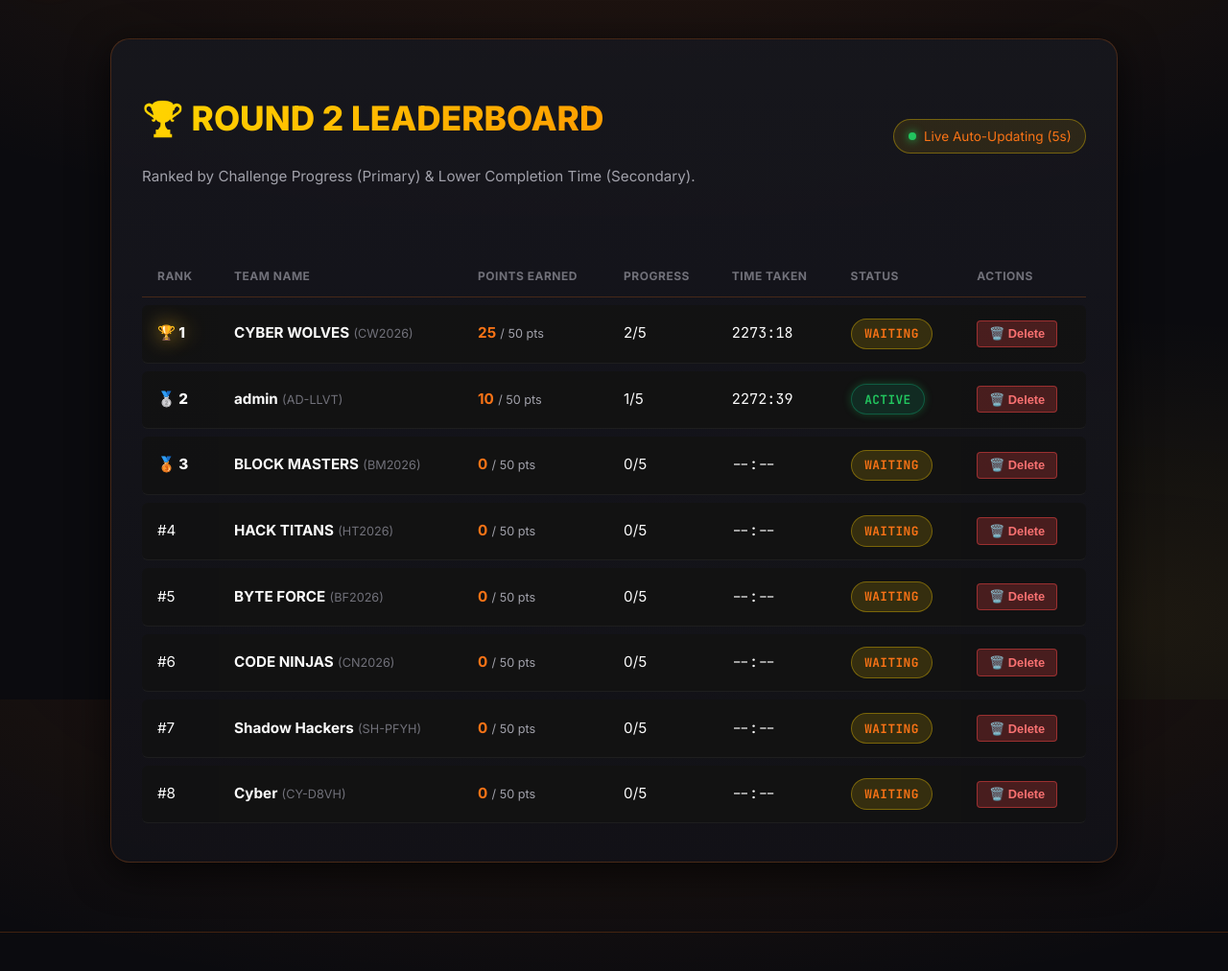
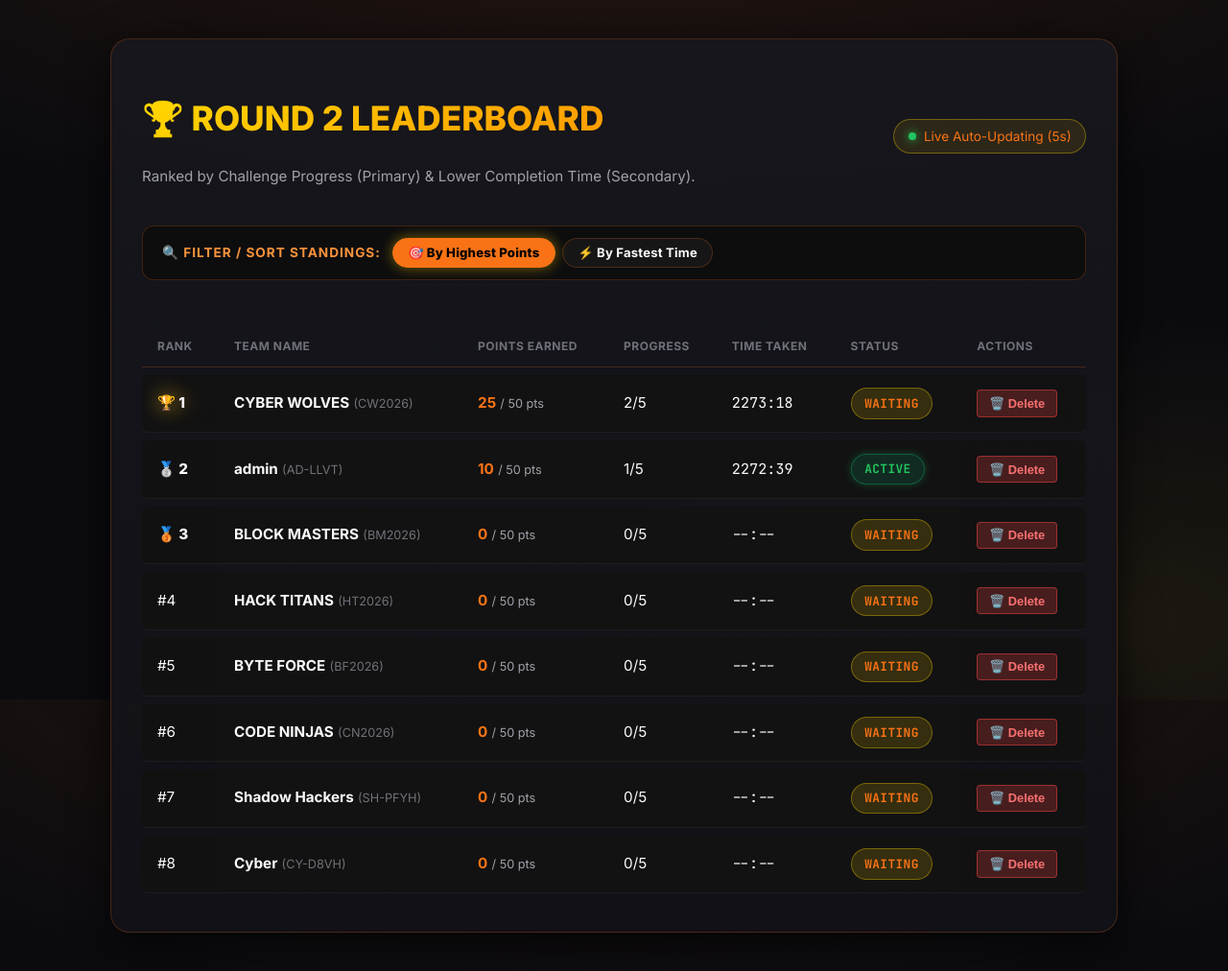
Before and after one commit to ACV07/GAME, a Flask app: page /leaderboard in a window 1280 px wide. Shown: the part 71-1083 px from the top of the page at 96% size. Run offline with Flask 3, Linux system fonts and the light colour scheme; the visitor is signed in with stand-in values (Sample User, id 1); data comes from the database, SQL or seed files in the repository.

Commit message:
Add Leaderboard filter options for sorting by Highest Points vs Fastest Time Taken with live auto-refresh support

```diff
--- a/models.py
+++ b/models.py
@@ -617,13 +617,25 @@ class SubmissionModel:
 
 class LeaderboardModel:
     @staticmethod
-    def get_rankings():
+    def get_rankings(sort_by='points'):
         conn = get_db_connection()
-        # Leaderboard Ranking Rules:
-        # 1. Total Score (Points) DESCENDING (Primary factor)
-        # 2. Progress (current_challenge) DESCENDING (Secondary factor)
-        # 3. Elapsed Time (elapsed_seconds) ASCENDING (Tie-breaker)
-        query = """
+
+        if sort_by == 'time':
+            order_clause = """
+                elapsed_seconds ASC,
+                total_score DESC,
+                current_challenge DESC,
+                id ASC
+            """
+        else:
+            order_clause = """
+                total_score DESC,
+                current_challenge DESC,
+                elapsed_seconds ASC,
+                id ASC
+            """
+
+        query = f"""
             SELECT
                 id, team_code, team_name, current_challenge, total_score, status, start_time, completion_time,
                 CASE
@@ -632,11 +644,7 @@ class LeaderboardModel:
                     ELSE 999999
                 END AS elapsed_seconds
             FROM teams
-            ORDER BY
-                total_score DESC,
-                current_challenge DESC,
-                elapsed_seconds ASC,
-                id ASC
+            ORDER BY {order_clause}
         """
         rows = conn.execute(query).fetchall()
         conn.close()
--- a/routes/leaderboard.py
+++ b/routes/leaderboard.py
@@ -1,4 +1,4 @@
-from flask import Blueprint, render_template, jsonify, session, redirect, url_for, flash
+from flask import Blueprint, render_template, jsonify, session, redirect, url_for, flash, request
 from models import LeaderboardModel
 from routes.admin import admin_required
 
@@ -8,12 +8,18 @@ leaderboard_bp = Blueprint('leaderboard', __name__)
 @admin_required
 def view_leaderboard():
     """Renders the live leaderboard page (Admin Access Only)."""
-    rankings = LeaderboardModel.get_rankings()
-    return render_template('leaderboard.html', rankings=rankings)
+    sort_by = request.args.get('sort', 'points')
+    if sort_by not in ['points', 'time']:
+        sort_by = 'points'
+    rankings = LeaderboardModel.get_rankings(sort_by=sort_by)
+    return render_template('leaderboard.html', rankings=rankings, active_sort=sort_by)
 
 @leaderboard_bp.route('/api/leaderboard')
 @admin_required
 def api_leaderboard():
     """JSON endpoint for live leaderboard auto-polling (Admin Access Only)."""
-    rankings = LeaderboardModel.get_rankings()
-    return jsonify({'rankings': rankings})
+    sort_by = request.args.get('sort', 'points')
+    if sort_by not in ['points', 'time']:
+        sort_by = 'points'
+    rankings = LeaderboardModel.get_rankings(sort_by=sort_by)
+    return jsonify({'rankings': rankings, 'active_sort': sort_by})
--- a/static/js/leaderboard.js
+++ b/static/js/leaderboard.js
@@ -6,6 +6,15 @@
 document.addEventListener('DOMContentLoaded', () => {
   const leaderboardBody = document.getElementById('leaderboard-tbody');
   const POLL_INTERVAL_MS = 5000;
+  let currentSort = 'points';
+
+  window.setLeaderboardFilter = function(sortType) {
+    currentSort = sortType;
+    document.querySelectorAll('.filter-pill').forEach(btn => btn.classList.remove('active-filter'));
+    const activeBtn = document.getElementById(`filter-btn-${sortType}`);
+    if (activeBtn) activeBtn.classList.add('active-filter');
+    updateLeaderboard();
+  };
 
   const RANK_DISPLAY = {
     1: { label: '🏆 1', className: 'rank-podium-1' },
@@ -23,7 +32,7 @@ document.addEventListener('DOMContentLoaded', () => {
     if (!leaderboardBody) return;
 
     try {
-      const res = await fetch('/api/leaderboard');
+      const res = await fetch(`/api/leaderboard?sort=${currentSort}`);
       const data = await res.json();
 
       if (data && Array.isArray(data.rankings)) {
--- a/templates/leaderboard.html
+++ b/templates/leaderboard.html
@@ -2,10 +2,29 @@
 
 {% block title %}🏆 Live Leaderboard — Round 2 Challenge Arena{% endblock %}
 
+{% block extra_css %}
+<style>
+  .filter-pill {
+    padding: 0.4rem 0.95rem;
+    font-size: 0.82rem;
+    border-radius: 20px;
+    cursor: pointer;
+    transition: all 0.2s ease;
+  }
+  .filter-pill.active-filter {
+    background: var(--primary-gold) !important;
+    color: #000 !important;
+    font-weight: 800 !important;
+    border-color: var(--primary-gold) !important;
+    box-shadow: 0 0 14px rgba(255, 208, 0, 0.45);
+  }
+</style>
+{% endblock %}
+
 {% block content %}
 <div class="glass-card" style="max-width: 1050px; margin: 1.5rem auto;">
 
-  <div style="display: flex; align-items: center; justify-content: space-between; margin-bottom: 2rem;">
+  <div style="display: flex; align-items: center; justify-content: space-between; margin-bottom: 1.5rem; flex-wrap: wrap; gap: 1rem;">
     <div>
       <h1 style="font-size: 2.2rem; font-weight: 800; background: linear-gradient(135deg, #ffd700, #ff9100); -webkit-background-clip: text; -webkit-text-fill-color: transparent;">
         🏆 ROUND 2 LEADERBOARD
@@ -18,6 +37,23 @@
     <div style="display: flex; align-items: center; gap: 0.5rem; background: rgba(255, 208, 0, 0.1); border: 1px solid rgba(255, 208, 0, 0.35); padding: 0.4rem 0.9rem; border-radius: 20px; font-size: 0.85rem; color: var(--primary-gold);">
       <span style="display: inline-block; width: 8px; height: 8px; border-radius: 50%; background: var(--accent-green); box-shadow: 0 0 10px var(--accent-green);"></span>
       Live Auto-Updating (5s)
+    </div>
+  </div>
+
+  <!-- Filter & Sort Controls -->
+  <div style="display: flex; align-items: center; justify-content: space-between; margin-bottom: 1.5rem; flex-wrap: wrap; gap: 1rem; background: rgba(10, 10, 10, 0.7); border: 1px solid var(--code-border); padding: 0.75rem 1.25rem; border-radius: var(--radius-md);">
+    <div style="display: flex; align-items: center; gap: 0.75rem; flex-wrap: wrap;">
+      <span style="color: var(--text-gold); font-weight: 700; font-size: 0.85rem; text-transform: uppercase; letter-spacing: 1px;">
+        🔍 Filter / Sort Standings:
+      </span>
+      <div style="display: flex; gap: 0.5rem; flex-wrap: wrap;">
+        <button id="filter-btn-points" class="btn-secondary filter-pill {% if active_sort == 'points' or not active_sort %}active-filter{% endif %}" onclick="setLeaderboardFilter('points')">
+          🎯 By Highest Points
+        </button>
+        <button id="filter-btn-time" class="btn-secondary filter-pill {% if active_sort == 'time' %}active-filter{% endif %}" onclick="setLeaderboardFilter('time')">
+          ⚡ By Fastest Time
+        </button>
+      </div>
     </div>
   </div>
 
```
Also changed, not shown: test_arena.py (+14 -0 lines).
